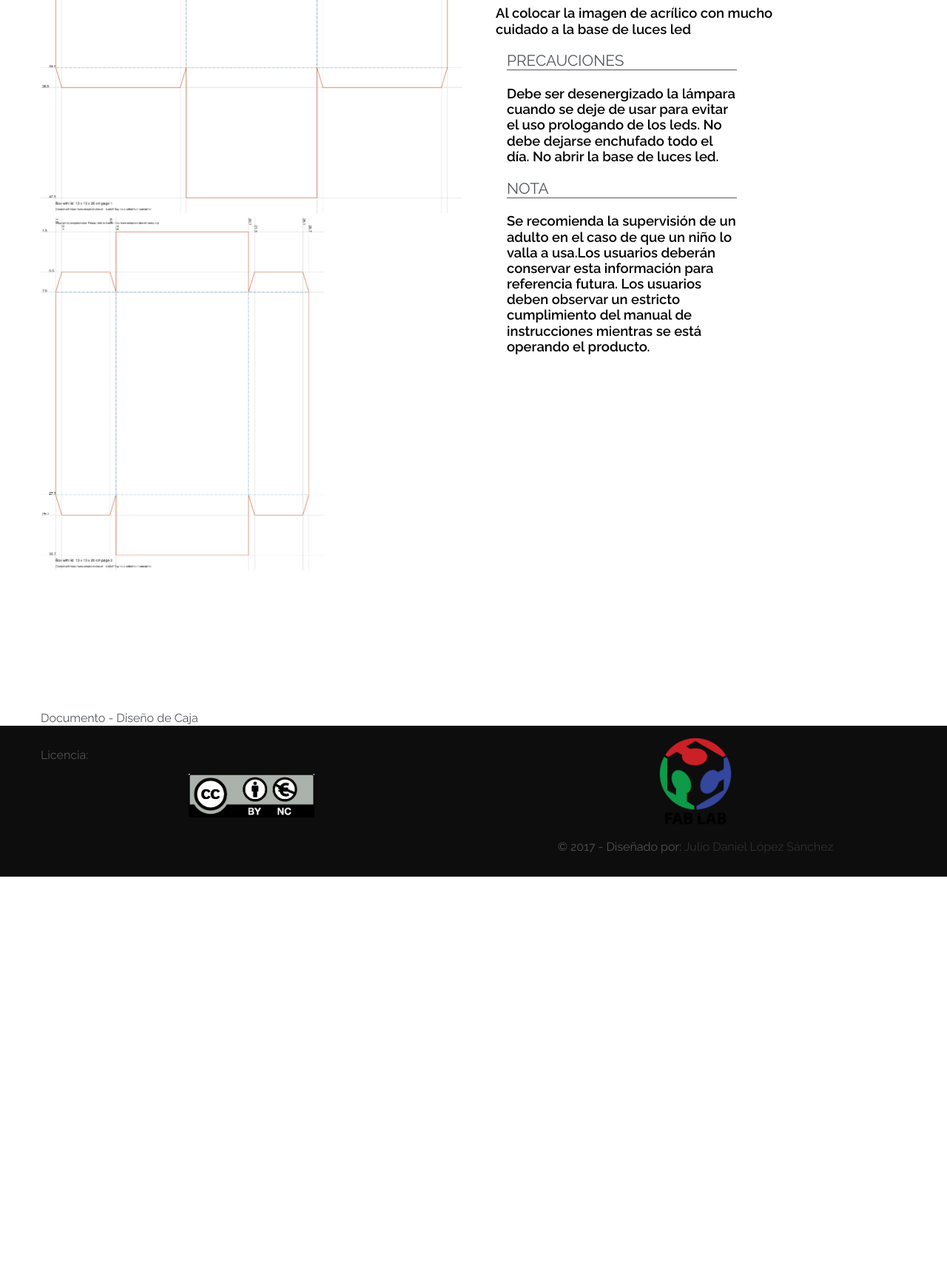
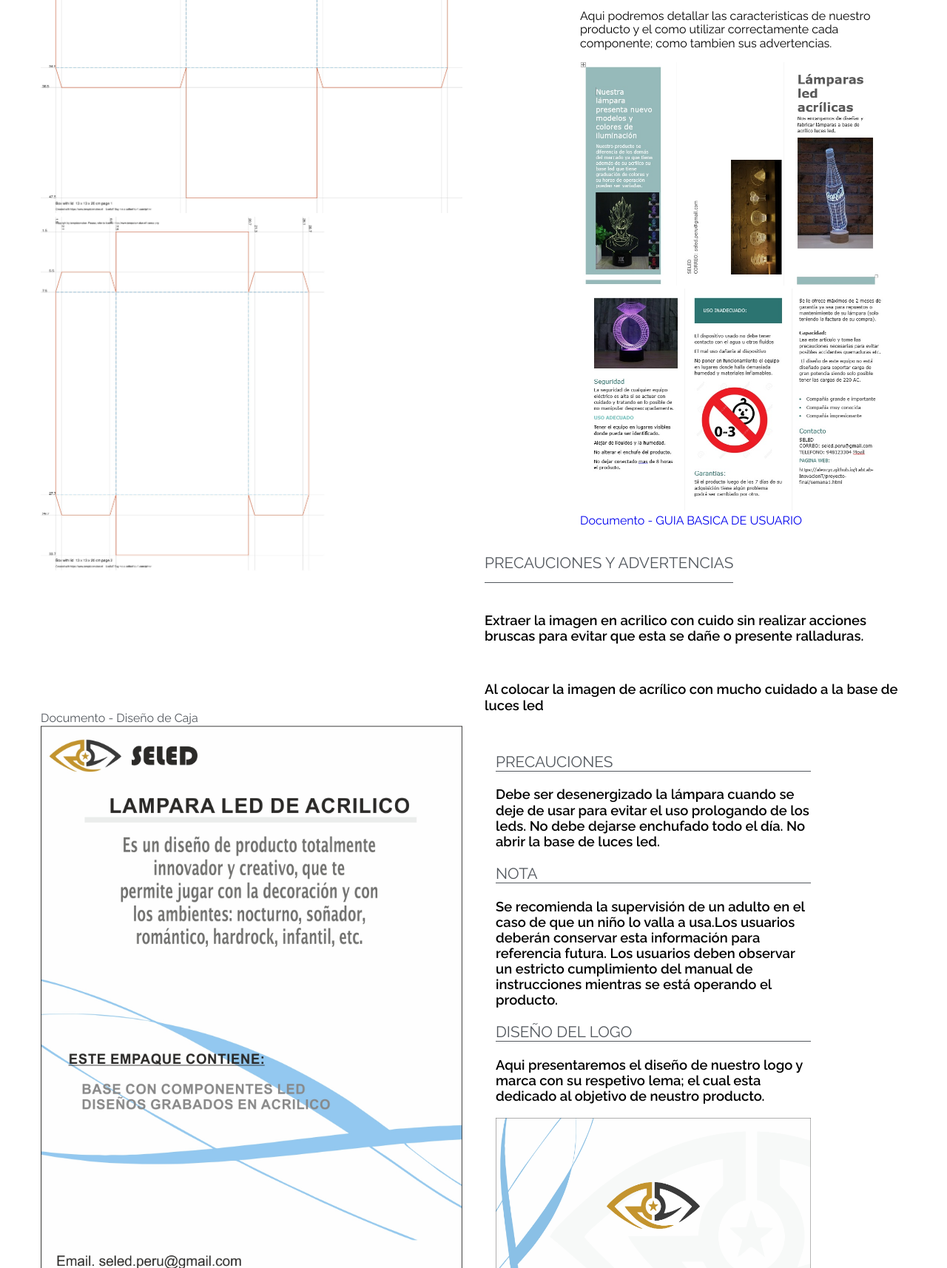
Before and after one commit to AlexcyC/FabLab-InovacionT, a plain HTML site: page proyecto-final/semana4.html in a window 1280 px wide. Shown: the part 1086-2800 px from the top of the page at 74% size. Before the commit the page ends 2303 px from the top, so only its background shows below. Drawn offline with Linux system fonts and the light colour scheme; some icons are missing.

Commit message:
Add files via upload

```diff
--- a/proyecto-final/semana4.html
+++ b/proyecto-final/semana4.html
@@ -63,21 +63,29 @@
                     <img src="../img/Tapa1.jpg" alt="">
                     <img src="../img/Tapa2.jpg" alt="">
                     <a href="https://drive.google.com/open?id=1cSDOyy3yoHmdaNIA-9bAWLKVR5ovGQrT" target="_blank" class="think__details__extra__description">Documento - Diseño de Caja</a>
+                    <img src="../img/LOGOATRAS.jpg" alt="">
                 </div>
             </div>
             <div class="think__details">
                 <div class="think__details__icon">
                     <i class="icon-settings-streamline"></i>
                 </div>
+
                 <div class="think__details__info">
+                    <p class="think__details__info__title">PROPUESTa DE LA PRESENTACION FINAL</p>
+                    <p class="think__details__extra__title">Nuestro producto ya terminado sera bien acogido por el publico tanto juvenil como adulto; con esto el publico podra disfrutar de un producto ideal para decorar momentos unicos en durante el dia a dia.</p>
+                    <img src="../img/calavera.jpg" alt="">
                     <p class="think__details__info__title">GUIA DE USUARIO</p>
                     <p class="think__details__extra__title">COMPONENTES</p>
                     <p class="think__details__extra__description">Base con Luces LED</p>
                     <p class="think__details__extra__description">Imagen de Acrilico</p>
                     <p class="think__details__extra__description">Fuente de Alimentacion</p>
                     <p class="think__details__extra__description">Guia de Usuario</p>
+                    <p>Aqui podremos detallar las caracteristicas de nuestro producto y el como utilizar correctamente cada componente; como tambien sus advertencias.</p>
+                    <img src="../img/GUIA1.jpg" alt="">
+                    <img src="../img/GUIA2.jpg" alt="">
+                    <a href="https://drive.google.com/open?id=1rkKU_brGXPUDQSAsKd04_D8gOnhl1VZv" target="_blank" class="think__details__extra__description">Documento - GUIA BASICA DE USUARIO</a>
                 </div>
-                <div class="think__details__info">
                     <p class="think__details__info__title">PRECAUCIONES Y ADVERTENCIAS</p>
                     <p class="think__details__extra__title">Extraer la imagen en acrilico con cuido sin realizar acciones bruscas para evitar que esta se dañe o presente ralladuras.</p>
                     <p class="think__details__extra__title">Al colocar la imagen de acrílico con mucho cuidado a la base de luces led</p>
@@ -86,6 +94,9 @@
                     <p class="think__details__extra__title">Debe ser desenergizado la lámpara cuando se deje de usar para evitar el uso prologando de los leds. No debe dejarse enchufado todo el día. No abrir la base de luces led.</p>
                     <p class="think__details__info__title">Nota</p>
                     <p class="think__details__extra__title">Se recomienda la supervisión de un adulto en el caso de que un niño lo valla a usa.Los usuarios deberán conservar esta información para referencia futura. Los usuarios deben observar un estricto cumplimiento del manual de instrucciones mientras se está operando el producto.</p>
+                    <p class="think__details__info__title">DISEÑO DEL LOGO</p>
+                    <p class="think__details__extra__title">Aqui presentaremos el diseño de nuestro logo y marca con su respetivo lema; el cual esta dedicado al objetivo de neustro producto.</p>
+                    <img src="../img/LOGOLAMP.jpg" alt="">
                 </div>
 
             </div>
```
Also changed, not shown: design-thinking/practica4.html (+1 -0 lines), img/GUIA1.jpg (added), img/GUIA2.jpg (added), img/ISHIKAWA.jpg (added), img/LOGOATRAS.jpg (added), img/LOGOLAMP.jpg (added), img/calavera.jpg (added).
